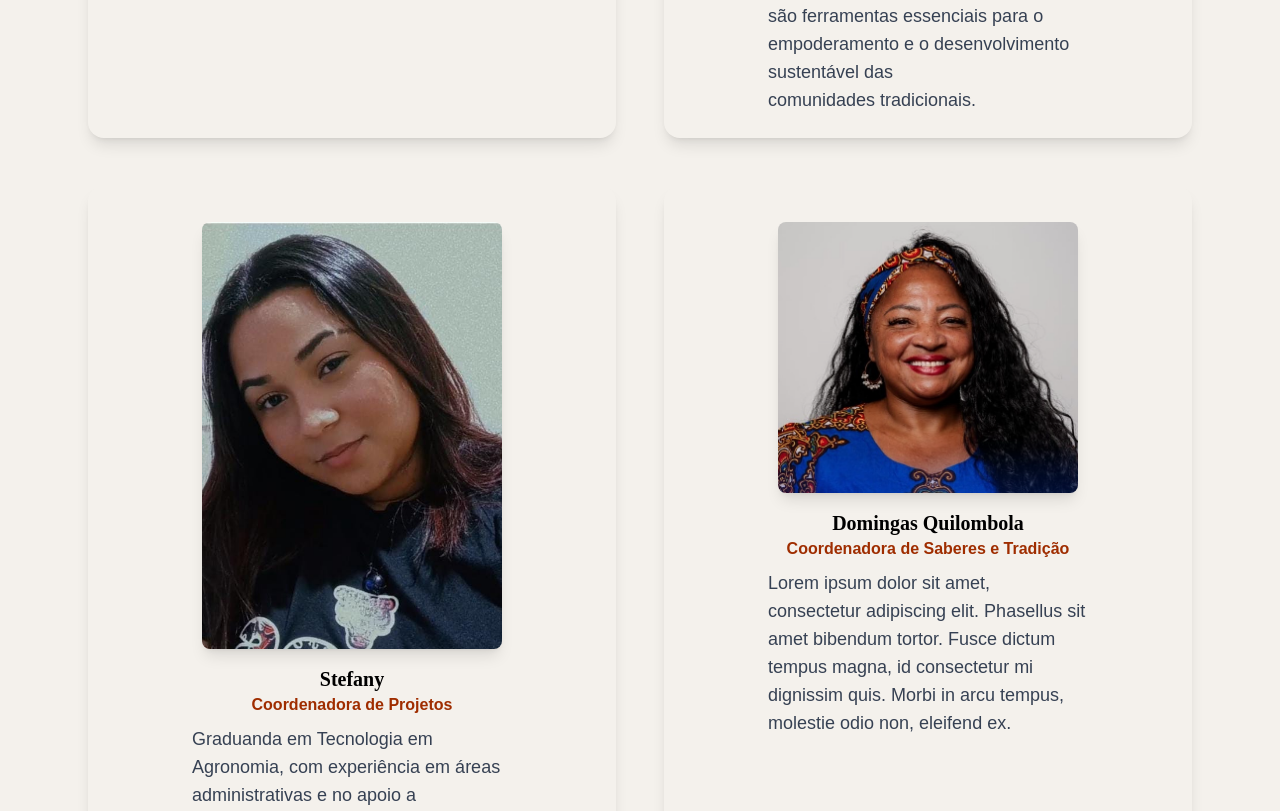
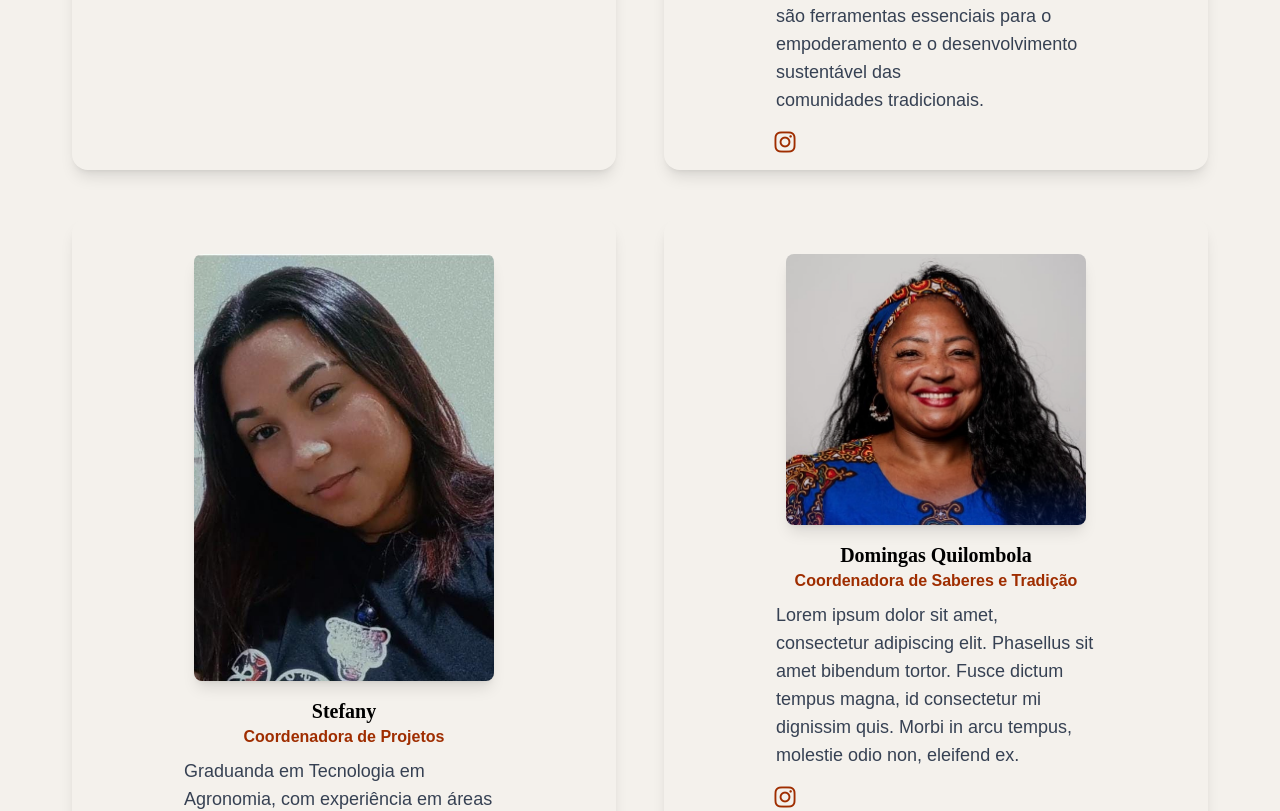
Before and after one commit to rafaeloliveiralopes/site-quilombo-jbv, a Next.js app: page /nossa-equipe in a window 1280 px wide. Shown: the part 1480-2291 px from the top of the page. Built offline with nearby package versions, Linux system fonts and the light colour scheme.

Commit message:
feat(page-equipe): add social media links and improve team layout

```diff
--- a/src/app/nossa-equipe/page.tsx
+++ b/src/app/nossa-equipe/page.tsx
@@ -1,5 +1,6 @@
 import Image from 'next/image';
 import HowToSupport from '../components/HowToSupport';
+import '@fortawesome/fontawesome-free/css/all.min.css';
 
 const team = [
   {
@@ -7,18 +8,27 @@ const team = [
     role: 'Presidente',
     image: '/equipe/foto-raiane.jpeg',
     bio: 'Lidero nossa comunidade com dedicação e compromisso, buscando sempre promover o fortalecimento das nossas tradições culturais, o desenvolvimento sustentável e a melhoria das condições de vida para todos os moradores. Minha atuação é focada na luta pelos direitos da comunidade quilombola e na busca de soluções que atendam às nossas necessidades, sem abrir mão da preservação das nossas raízes históricas e culturais. Como líder, me empenho para garantir um futuro mais justo e igualitário para todos.',
+    socials: {
+      instagram: 'https://instagram.com',
+    },
   },
   {
     name: 'Karoline Souza',
     role: 'Secretária Executiva',
     image: '/equipe/foto-karoline.jpeg',
     bio: 'Palestrante e criadora de projetos na comunidade Quilombola, com formação em Letras Linguística, Licenciatura em Letras Português e atualmente estudante de Direito pelo Universidade Estadual de Goiás. Ao longo da minha trajetória, tenho me dedicado a criar e implementar projetos que promovem a educação, a cultura e o fortalecimento da nossa comunidade. Minhas palestras e iniciativas buscam incentivar o protagonismo da juventude quilombola e destacar a importância das nossas tradições e da preservação da nossa história. Acredito que a educação e a troca de conhecimentos são ferramentas essenciais para o empoderamento e o desenvolvimento sustentável das comunidades tradicionais.',
+    socials: {
+      instagram: 'https://instagram.com',
+    },
   },
   {
     name: 'Stefany',
     role: 'Coordenadora de Projetos',
     image: '/equipe/foto-stefany-.jpeg',
     bio: 'Graduanda em Tecnologia em Agronomia, com experiência em áreas administrativas e no apoio a comunidades tradicionais. Faço parte da comunidade quilombola desde setembro de 2023, onde busco contribuir de forma organizada e eficaz. Acredito no equilíbrio entre trabalho sério e em constante evolução, tanto profissional quanto pessoal.',
+    socials: {
+      instagram: 'https://instagram.com',
+    },
   },
   {
     name: 'Domingas Quilombola',
@@ -26,12 +36,19 @@ const team = [
     image:
       '/equipe/domingas-goncalves-coordenadora-de-saberes-da-associacao-quilombola-joao-borges-vieira.png',
     bio: 'Lorem ipsum dolor sit amet, consectetur adipiscing elit. Phasellus sit amet bibendum tortor. Fusce dictum tempus magna, id consectetur mi dignissim quis. Morbi in arcu tempus, molestie odio non, eleifend ex.',
+    socials: {
+      instagram: 'https://instagram.com',
+    },
   },
   {
     name: 'Rafael Lopes',
     role: 'Desenvolvedor Voluntário',
     image: '/equipe/rafael-lopes.png',
     bio: 'Desenvolvedor Web e graduando em Engenharia de Software, venho explorando o universo do desenvolvimento web desde 2021. Além disso, iniciei em 2025 como desenvolvedor voluntário da Associação Comunitária Quilombola, implementando ferramentas digitais que otimizam processos e fortalecem a comunicação com a comunidade. Nas horas vagas, dedico-me à leitura e a assistir filmes e séries, atividades que estimulam minha criatividade e ampliam minha visão de mundo.',
+    socials: {
+      instagram: 'https://instagram.com',
+      linkedin: 'https://linkedin.com/in/rafael-lopes',
+    },
   },
 ];
 
@@ -42,9 +59,10 @@ export default function Page() {
         <h1>Nossa Equipe</h1>
       </div>
 
-      <div className="mx-auto grid max-w-6xl gap-12 px-6 py-12 sm:grid-cols-2 md:grid-cols-2">
-        {team.map(({ name, role, image, bio }) => (
+      <div className="mx-auto grid max-w-6xl gap-12 px-2 py-12 sm:grid-cols-2 md:grid-cols-2">
+        {team.map(({ name, role, image, bio, socials }) => (
           <div key={name} className="rounded-2xl py-3 text-center shadow-lg">
+            <div className="mx-auto mt-4 w-4/5">
               <Image
                 className="mx-auto mt-6 mb-4 rounded-lg shadow-lg transition-transform duration-300 hover:scale-105"
                 src={image}
@@ -58,10 +76,22 @@ export default function Page() {
               <p className="mx-auto mt-2 mb-3 max-w-80 text-left text-base text-gray-700 md:text-lg">
                 {bio}
               </p>
+              <div className="mt-4 flex gap-4 sm:ml-14">
+                {socials.instagram && (
+                  <a href={socials.instagram} target="_blank" rel="noopener noreferrer">
+                    <i className="fa-brands fa-instagram text-2xl text-orange-800"></i>
+                  </a>
+                )}
+                {socials.linkedin && (
+                  <a href={socials.linkedin} target="_blank" rel="noopener noreferrer">
+                    <i className="fa-brands fa-linkedin text-2xl text-orange-800"></i>
+                  </a>
+                )}
+              </div>
+            </div>
           </div>
         ))}
       </div>
-
       <section className="border-orange mx-auto my-12 w-full max-w-6xl border-y-2 px-4">
         <HowToSupport />
       </section>
```
Lines whose indentation alone changed are shown as unchanged.
